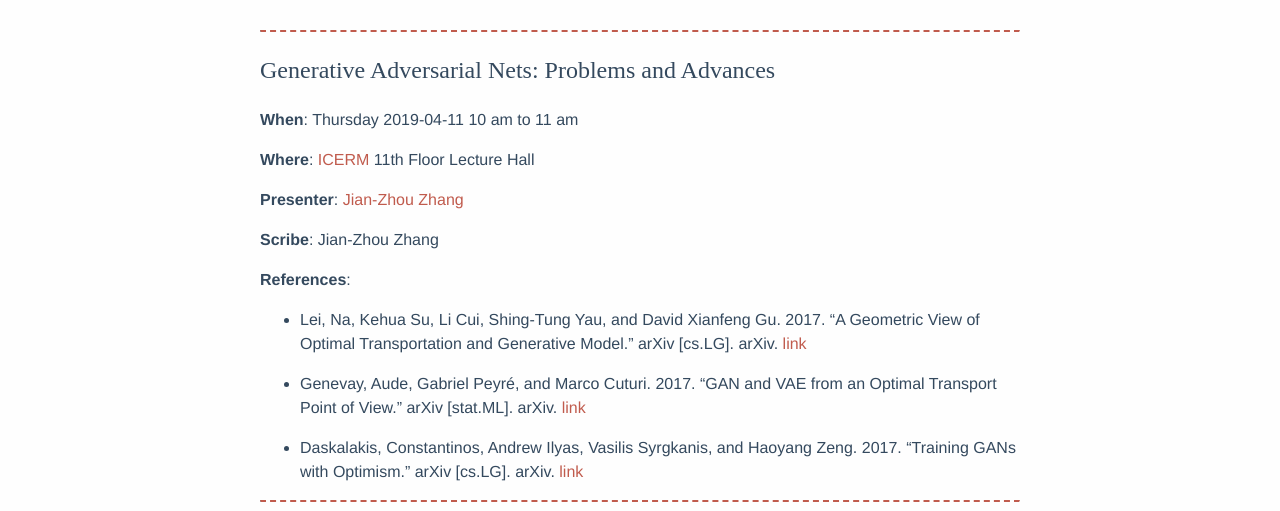
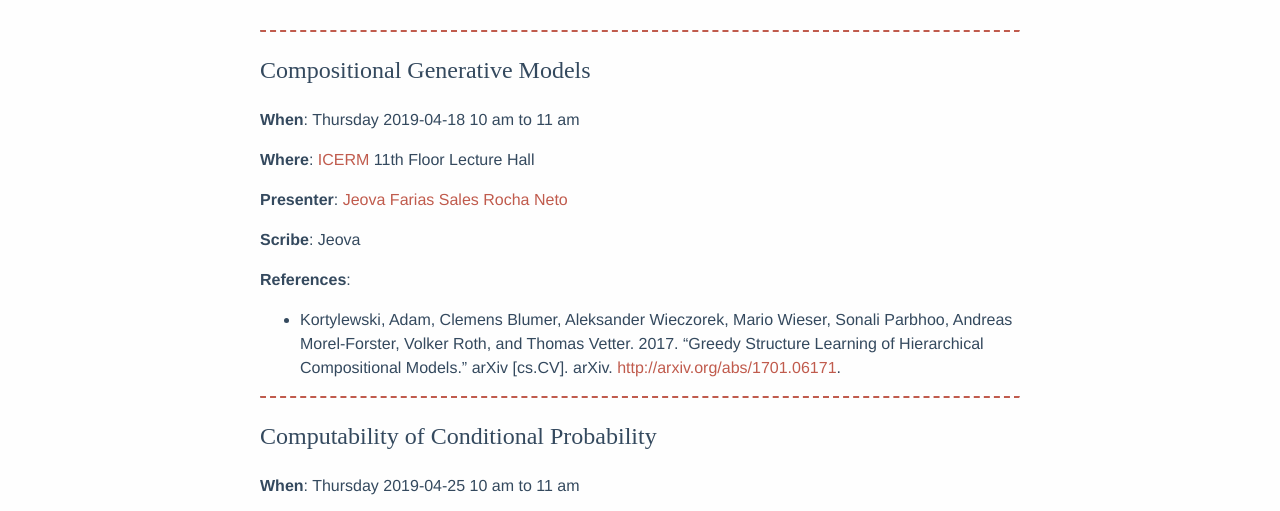
Before and after one commit to StannisZhou/discussion-group, a plain HTML site: page schedule/index.html in a window 1280 px wide. Shown: the part 238-749 px from the top of the page. Drawn offline with nearby package versions, Linux system fonts and the light colour scheme; some packages are replaced by stand-ins of ours; a script that the page names is missing.

Commit message:
Update schedule and papers

```diff
--- a/schedule/index.html
+++ b/schedule/index.html
@@ -16,13 +16,12 @@
 <meta name="apple-mobile-web-app-status-bar-style" content="#f8f5ec">
 
 
-<meta name="author" content="olOwOlo" /><meta name="description" content="Upcoming Schedule Generative Adversarial Nets: Problems and Advances When: Thursday 2019-04-11 10 am to 11 am
+<meta name="author" content="olOwOlo" /><meta name="description" content="Upcoming Schedule Compositional Generative Models When: Thursday 2019-04-18 10 am to 11 am
 Where: ICERM 11th Floor Lecture Hall
-Presenter: Jian-Zhou Zhang
-Scribe: Jian-Zhou Zhang
+Presenter: Jeova Farias Sales Rocha Neto
+Scribe: Jeova
 References:
- Lei, Na, Kehua Su, Li Cui, Shing-Tung Yau, and David Xianfeng Gu. 2017. “A Geometric View of Optimal Transportation and Generative Model.” arXiv [cs.LG]. arXiv. link
- Genevay, Aude, Gabriel Peyré, and Marco Cuturi. 2017. “GAN and VAE from an Optimal Transport Point of View." /><meta name="keywords" content="ICERM, computer vision, generative models" />
+ Kortylewski, Adam, Clemens Blumer, Aleksander Wieczorek, Mario Wieser, Sonali Parbhoo, Andreas Morel-Forster, Volker Roth, and Thomas Vetter. 2017. “Greedy Structure Learning of Hierarchical Compositional Models.” arXiv [cs.CV]. arXiv. http://arxiv.org/abs/1701.06171.  Computability of Conditional Probability When: Thursday 2019-04-25 10 am to 11 am" /><meta name="keywords" content="ICERM, computer vision, generative models" />
 
 
 
@@ -45,44 +44,41 @@ References:
 
 
 <meta property="og:title" content="Schedule" />
-<meta property="og:description" content="Upcoming Schedule Generative Adversarial Nets: Problems and Advances When: Thursday 2019-04-11 10 am to 11 am
+<meta property="og:description" content="Upcoming Schedule Compositional Generative Models When: Thursday 2019-04-18 10 am to 11 am
 Where: ICERM 11th Floor Lecture Hall
-Presenter: Jian-Zhou Zhang
-Scribe: Jian-Zhou Zhang
+Presenter: Jeova Farias Sales Rocha Neto
+Scribe: Jeova
 References:
- Lei, Na, Kehua Su, Li Cui, Shing-Tung Yau, and David Xianfeng Gu. 2017. “A Geometric View of Optimal Transportation and Generative Model.” arXiv [cs.LG]. arXiv. link
- Genevay, Aude, Gabriel Peyré, and Marco Cuturi. 2017. “GAN and VAE from an Optimal Transport Point of View." />
+ Kortylewski, Adam, Clemens Blumer, Aleksander Wieczorek, Mario Wieser, Sonali Parbhoo, Andreas Morel-Forster, Volker Roth, and Thomas Vetter. 2017. “Greedy Structure Learning of Hierarchical Compositional Models.” arXiv [cs.CV]. arXiv. http://arxiv.org/abs/1701.06171.  Computability of Conditional Probability When: Thursday 2019-04-25 10 am to 11 am" />
 <meta property="og:type" content="article" />
 <meta property="og:url" content="https://stanniszhou.github.io/discussion-group/schedule/" />
 <meta property="article:published_time" content="2017-08-20T21:38:52&#43;08:00"/>
 <meta property="article:modified_time" content="2017-08-28T21:41:52&#43;08:00"/>
 
 <meta itemprop="name" content="Schedule">
-<meta itemprop="description" content="Upcoming Schedule Generative Adversarial Nets: Problems and Advances When: Thursday 2019-04-11 10 am to 11 am
+<meta itemprop="description" content="Upcoming Schedule Compositional Generative Models When: Thursday 2019-04-18 10 am to 11 am
 Where: ICERM 11th Floor Lecture Hall
-Presenter: Jian-Zhou Zhang
-Scribe: Jian-Zhou Zhang
+Presenter: Jeova Farias Sales Rocha Neto
+Scribe: Jeova
 References:
- Lei, Na, Kehua Su, Li Cui, Shing-Tung Yau, and David Xianfeng Gu. 2017. “A Geometric View of Optimal Transportation and Generative Model.” arXiv [cs.LG]. arXiv. link
- Genevay, Aude, Gabriel Peyré, and Marco Cuturi. 2017. “GAN and VAE from an Optimal Transport Point of View.">
+ Kortylewski, Adam, Clemens Blumer, Aleksander Wieczorek, Mario Wieser, Sonali Parbhoo, Andreas Morel-Forster, Volker Roth, and Thomas Vetter. 2017. “Greedy Structure Learning of Hierarchical Compositional Models.” arXiv [cs.CV]. arXiv. http://arxiv.org/abs/1701.06171.  Computability of Conditional Probability When: Thursday 2019-04-25 10 am to 11 am">
 
 
 <meta itemprop="datePublished" content="2017-08-20T21:38:52&#43;08:00" />
 <meta itemprop="dateModified" content="2017-08-28T21:41:52&#43;08:00" />
-<meta itemprop="wordCount" content="395">
+<meta itemprop="wordCount" content="425">
 
 
 
 <meta itemprop="keywords" content="" />
 <meta name="twitter:card" content="summary"/>
 <meta name="twitter:title" content="Schedule"/>
-<meta name="twitter:description" content="Upcoming Schedule Generative Adversarial Nets: Problems and Advances When: Thursday 2019-04-11 10 am to 11 am
+<meta name="twitter:description" content="Upcoming Schedule Compositional Generative Models When: Thursday 2019-04-18 10 am to 11 am
 Where: ICERM 11th Floor Lecture Hall
-Presenter: Jian-Zhou Zhang
-Scribe: Jian-Zhou Zhang
+Presenter: Jeova Farias Sales Rocha Neto
+Scribe: Jeova
 References:
- Lei, Na, Kehua Su, Li Cui, Shing-Tung Yau, and David Xianfeng Gu. 2017. “A Geometric View of Optimal Transportation and Generative Model.” arXiv [cs.LG]. arXiv. link
- Genevay, Aude, Gabriel Peyré, and Marco Cuturi. 2017. “GAN and VAE from an Optimal Transport Point of View."/>
+ Kortylewski, Adam, Clemens Blumer, Aleksander Wieczorek, Mario Wieser, Sonali Parbhoo, Andreas Morel-Forster, Volker Roth, and Thomas Vetter. 2017. “Greedy Structure Learning of Hierarchical Compositional Models.” arXiv [cs.CV]. arXiv. http://arxiv.org/abs/1701.06171.  Computability of Conditional Probability When: Thursday 2019-04-25 10 am to 11 am"/>
 
 <!--[if lte IE 9]>
   <script src="https://cdnjs.cloudflare.com/ajax/libs/classlist/1.1.20170427/classList.min.js"></script>
@@ -150,28 +146,6 @@ References:
 
 <hr />
 
-<h2 id="generative-adversarial-nets-problems-and-advances">Generative Adversarial Nets: Problems and Advances</h2>
-
-<p><strong>When</strong>: Thursday 2019-04-11 10 am to 11 am</p>
-
-<p><strong>Where</strong>: <a href="http://icerm.brown.edu/">ICERM</a> 11th Floor Lecture Hall</p>
-
-<p><strong>Presenter</strong>: <a href="http://cs.scu.edu.cn/info/1074/3893.htm">Jian-Zhou Zhang</a></p>
-
-<p><strong>Scribe</strong>: Jian-Zhou Zhang</p>
-
-<p><strong>References</strong>:</p>
-
-<ul>
-<li><p>Lei, Na, Kehua Su, Li Cui, Shing-Tung Yau, and David Xianfeng Gu. 2017. “A Geometric View of Optimal Transportation and Generative Model.” arXiv [cs.LG]. arXiv. <a href="http://arxiv.org/abs/1710.05488">link</a></p></li>
-
-<li><p>Genevay, Aude, Gabriel Peyré, and Marco Cuturi. 2017. “GAN and VAE from an Optimal Transport Point of View.” arXiv [stat.ML]. arXiv. <a href="http://arxiv.org/abs/1706.01807">link</a></p></li>
-
-<li><p>Daskalakis, Constantinos, Andrew Ilyas, Vasilis Syrgkanis, and Haoyang Zeng. 2017. “Training GANs with Optimism.” arXiv [cs.LG]. arXiv. <a href="http://arxiv.org/abs/1711.00141">link</a></p></li>
-</ul>
-
-<hr />
-
 <h2 id="compositional-generative-models">Compositional Generative Models</h2>
 
 <p><strong>When</strong>: Thursday 2019-04-18 10 am to 11 am</p>
@@ -181,6 +155,12 @@ References:
 <p><strong>Presenter</strong>: <a href="https://www.researchgate.net/profile/Jeova_Farias_Sales_Neto">Jeova Farias Sales Rocha Neto</a></p>
 
 <p><strong>Scribe</strong>: Jeova</p>
+
+<p><strong>References</strong>:</p>
+
+<ul>
+<li>Kortylewski, Adam, Clemens Blumer, Aleksander Wieczorek, Mario Wieser, Sonali Parbhoo, Andreas Morel-Forster, Volker Roth, and Thomas Vetter. 2017. “Greedy Structure Learning of Hierarchical Compositional Models.” arXiv [cs.CV]. arXiv. <a href="http://arxiv.org/abs/1701.06171">http://arxiv.org/abs/1701.06171</a>.</li>
+</ul>
 
 <hr />
 
@@ -278,6 +258,28 @@ References:
 
 <hr />
 
+<h2 id="generative-adversarial-nets-problems-and-advances">Generative Adversarial Nets: Problems and Advances</h2>
+
+<p><strong>When</strong>: Thursday 2019-04-11 10 am to 11 am</p>
+
+<p><strong>Where</strong>: <a href="http://icerm.brown.edu/">ICERM</a> 11th Floor Lecture Hall</p>
+
+<p><strong>Presenter</strong>: <a href="http://cs.scu.edu.cn/info/1074/3893.htm">Jian-Zhou Zhang</a></p>
+
+<p><strong>Scribe</strong>: Jian-Zhou Zhang</p>
+
+<p><strong>References</strong>:</p>
+
+<ul>
+<li><p>Lei, Na, Kehua Su, Li Cui, Shing-Tung Yau, and David Xianfeng Gu. 2017. “A Geometric View of Optimal Transportation and Generative Model.” arXiv [cs.LG]. arXiv. <a href="http://arxiv.org/abs/1710.05488">link</a></p></li>
+
+<li><p>Genevay, Aude, Gabriel Peyré, and Marco Cuturi. 2017. “GAN and VAE from an Optimal Transport Point of View.” arXiv [stat.ML]. arXiv. <a href="http://arxiv.org/abs/1706.01807">link</a></p></li>
+
+<li><p>Daskalakis, Constantinos, Andrew Ilyas, Vasilis Syrgkanis, and Haoyang Zeng. 2017. “Training GANs with Optimism.” arXiv [cs.LG]. arXiv. <a href="http://arxiv.org/abs/1711.00141">link</a></p></li>
+</ul>
+
+<hr />
+
   </div>
 </article>
         </div>
```
Also changed, not shown: index.xml (+4 -5 lines), papers/index.html (+3 -1 lines).
